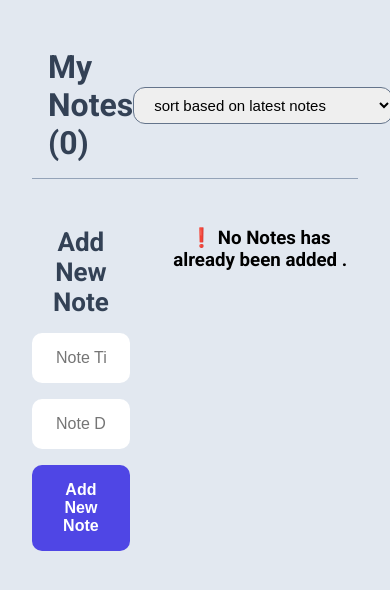
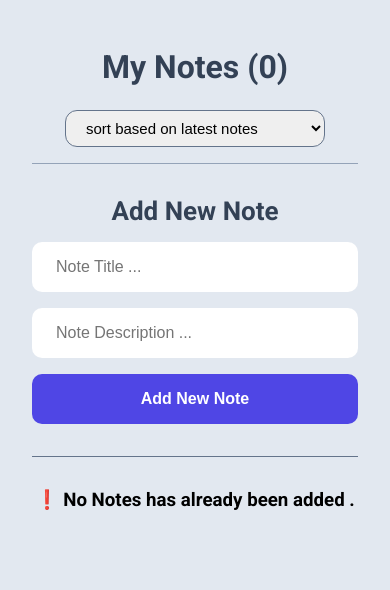
Before and after one commit to mahdi-q/Note-App-React-Project, a React (Vite) app: page / in a window 390 px wide. Shown: the top 590 px of the page. Built offline with nearby package versions, Linux system fonts and the light colour scheme.

Commit message:
Resposive the app for mobile

```diff
--- a/src/components/NoteApp/noteApp.module.css
+++ b/src/components/NoteApp/noteApp.module.css
@@ -1,9 +1,21 @@
 .noteBody {
   display: flex;
   justify-content: space-between;
-  margin-top: 3rem;
+  margin-top: 2rem;
   gap: 2rem;
 }
 .noteContainer {
   width: 60%;
 }
+
+@media screen and (max-width: 700px) {
+  .noteBody{
+    flex-direction: column;
+    gap: 2rem;
+  }
+  .noteContainer{
+    width: 100%;
+    border-top: 1px solid #64748b;
+    padding-top: 2rem;
+  }
+}
--- a/src/components/NoteForm/noteForm.module.css
+++ b/src/components/NoteForm/noteForm.module.css
@@ -28,3 +28,9 @@
   color: white;
   font-weight: bold;
 }
+
+@media screen and (max-width: 700px) {
+  .noteForm {
+    width: 100%;
+  }
+}
--- a/src/components/NoteHeader/noteHeader.module.css
+++ b/src/components/NoteHeader/noteHeader.module.css
@@ -17,3 +17,10 @@
 .sortOption {
   font-size: 15px;
 }
+
+@media screen and (max-width: 700px) {
+  .noteHeader {
+    flex-direction: column;
+    gap: 1.5rem;
+  }
+}
```
